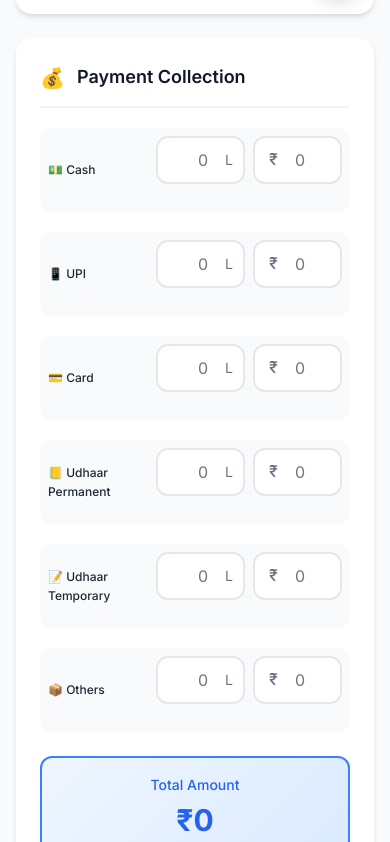
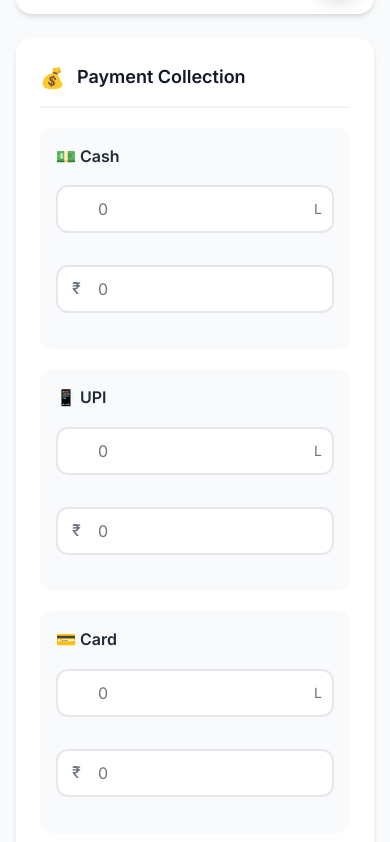
Before and after one commit to mridulnehra/marudhar-milk-tracker, a React (Vite) app: page /add in a window 390 px wide. Shown: the part 822-1664 px from the top of the page. Built offline with nearby package versions, Linux system fonts and the light colour scheme; no server answers; the database is empty.

Commit message:
Refactor payment UI: Vertical stack on mobile

```diff
--- a/src/index.css
+++ b/src/index.css
@@ -1278,21 +1278,26 @@ a:hover {
   border-radius: var(--radius-lg);
 }
 
-@media (max-width: 480px) {
+@media (max-width: 768px) {
   .payment-method-row {
-    grid-template-columns: 100px 1fr 1fr; /* Reduce label width */
-    gap: var(--spacing-2);
-    padding: var(--spacing-2);
+    grid-template-columns: 1fr !important;
+    /* Force stack vertically (Label -> Liters -> Amount) */
+    gap: var(--spacing-3);
+    padding: var(--spacing-4);
   }
 
-  .payment-method-row > div:first-child {
-      font-size: var(--font-size-xs) !important; /* Smaller label text */
+  .payment-method-row>div:first-child {
+    font-size: var(--font-size-base) !important;
+    /* Restore normal font size since we have space */
+    font-weight: 600 !important;
+    margin-bottom: var(--spacing-1);
   }
 }
 
 /* Short Suffix Optimization */
 .input-group.short-suffix .form-input {
-  padding-right: var(--spacing-8) !important; /* Reduce padding from 4rem (16) to 2rem (8) */
+  padding-right: var(--spacing-8) !important;
+  /* Reduce padding from 4rem (16) to 2rem (8) */
 }
 
 .input-group.short-suffix .input-suffix {
```
